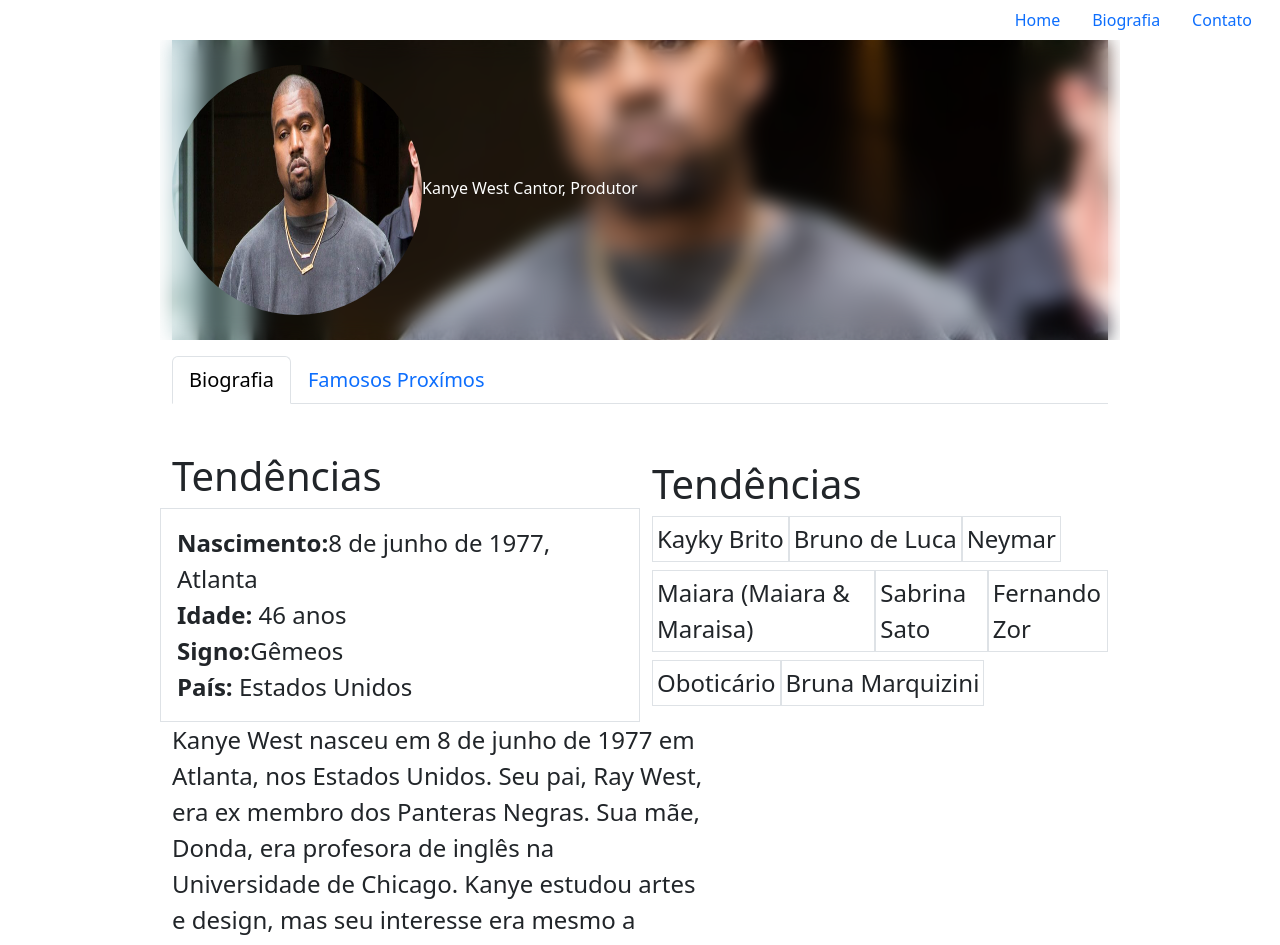
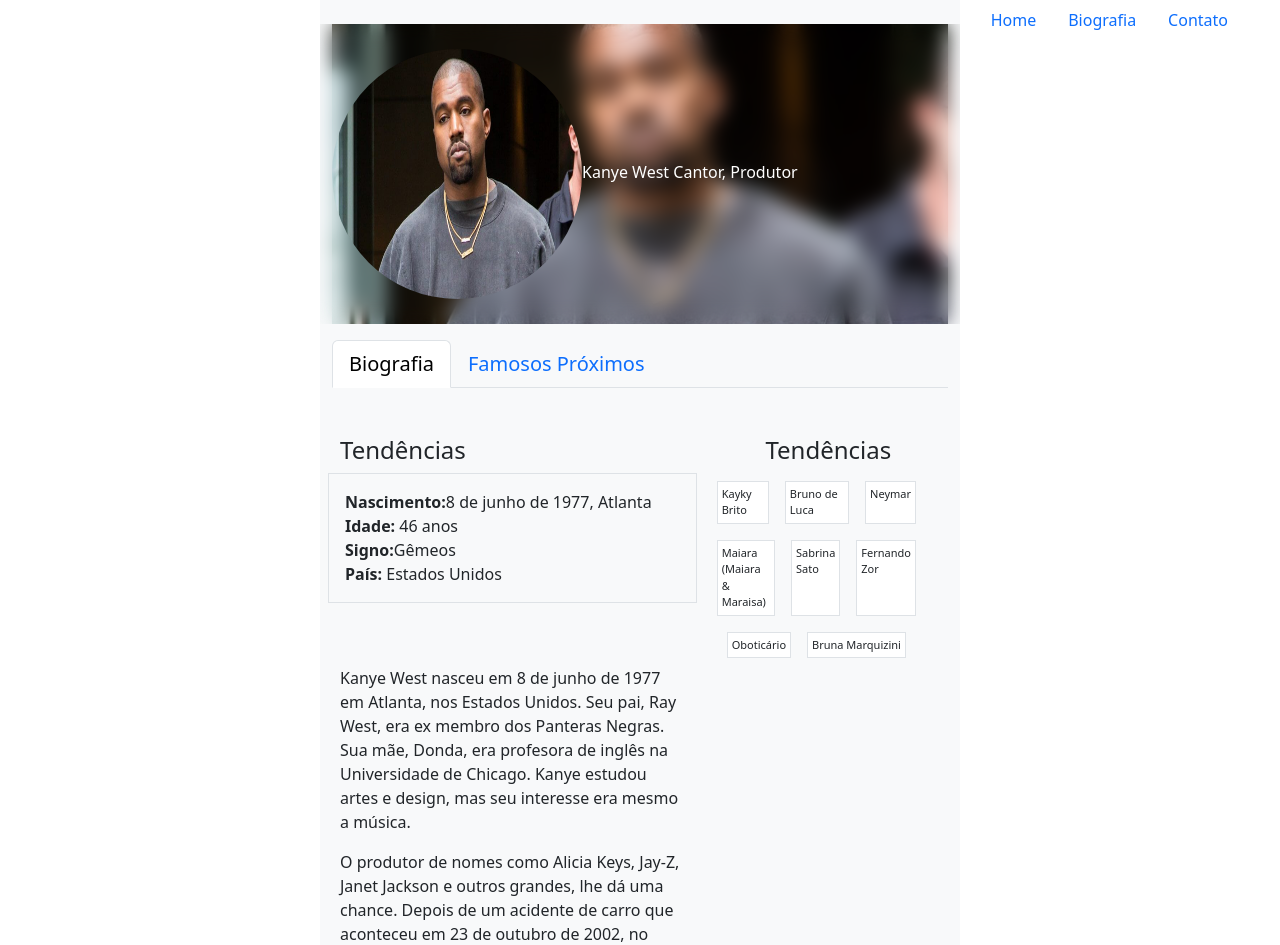
Before and after one commit to Renanluizssx/Projeto-Kanye-West, a React (Create React App) app in the folder myapp/: page /Biografia in a window 1280 px wide. Shown: the top 945 px of the page. Built offline with nearby package versions, Linux system fonts and the light colour scheme.

Commit message:
commitado

```diff
--- a/myapp/src/ColecaodeDados.js
+++ b/myapp/src/ColecaodeDados.js
@@ -56,7 +56,7 @@ export const dadosArtistas = {
       nome: "Caityn Jenner",
     },
     { imagem: kendall, nome: "Kendall Jenner" },
-    { imagem: kylieJenner, nome: "Kylie Jenner" },
+    { imagem: kimKardashian, nome: "Kim Kardashian" },
   ],
   amor: {
     imagem: kylieJenner,
--- a/myapp/src/Componentes/header-biografia/index.js
+++ b/myapp/src/Componentes/header-biografia/index.js
@@ -5,7 +5,7 @@ import { LinkContainer } from "react-router-bootstrap";
 function HeaderBiografia({ Row, Col }) {
   return (
     <Row className="justify-content-center">
-      <Col xs={9}>
+      <Col xs={12}>
         <header className="header-biografia">
           <Row className="align-items-center container-header">
             <Col>
@@ -35,7 +35,7 @@ function HeaderBiografia({ Row, Col }) {
 
               <Nav.Item>
                 <LinkContainer to="/Famosos">
-                  <Nav.Link>Famosos Proxímos</Nav.Link>
+                  <Nav.Link>Famosos Próximos</Nav.Link>
                 </LinkContainer>
               </Nav.Item>
             </Nav>
--- a/myapp/src/Componentes/navegacao/index.js
+++ b/myapp/src/Componentes/navegacao/index.js
@@ -2,8 +2,8 @@ import Nav from "react-bootstrap/esm/Nav";
 import { LinkContainer } from "react-router-bootstrap";
 function Navegacao({ Row, Col }) {
   return (
-    <Row>
-      <Col>
+    <Row className="fixed-top">
+      <Col xs={12}>
         <Nav className="justify-content-end" activeKey="/home">
           <Nav.Item>
             <LinkContainer to="/">
--- /dev/null
+++ b/myapp/src/Componentes/tendencias/index.css
@@ -0,0 +1,3 @@
+.tendencias {
+  font-size: 11px;
+}
--- a/myapp/src/Componentes/tendencias/index.js
+++ b/myapp/src/Componentes/tendencias/index.js
@@ -1,40 +1,48 @@
+import "./index.css";
+
 function Tendencias({ Row, Col }) {
   return (
-    <>
-      <h2 className="fs-1">Tendências</h2>
-      <Row className="fs-4">
-        <Col xs={12} className="tendencias-col d-flex justify-content-left">
-          <span className="p-1 mb-2 bg-white text-dark border tendencias">
+    <Row className="tendencias">
+      <h2 className="fs-4 text-center">Tendências</h2>
+      <Row>
+        <Col xs={12} className="tendencias-col d-flex justify-content-center">
+          <span className="p-1 mb-2 bg-white text-dark border tendencias m-2">
             Kayky Brito
           </span>
-          <span className="p-1 mb-2 bg-white text-dark border tendencias">
+
+          <span className="p-1 mb-2 bg-white text-dark border tendencias m-2">
             Bruno de Luca
           </span>
-          <span className="p-1 mb-2 bg-white text-dark border tendencias">
+          <span className="p-1 mb-2 bg-white text-dark border tendencias m-2">
             Neymar
           </span>
         </Col>
-        <Col xs={12} className="tendencias-col d-flex justify-content-left">
-          <span className="p-1  mb-2 bg-white text-dark border tendencias">
+      </Row>
+      <Row>
+        <Col xs={12} className="tendencias-col d-flex justify-content-center">
+          <span className="p-1  mb-2 bg-white text-dark border tendencias m-2">
             Maiara (Maiara & Maraisa)
           </span>
 
-          <span className="p-1 mb-2 bg-white text-dark border tendencias">
+          <span className="p-1 mb-2 bg-white text-dark border tendencias m-2">
             Sabrina Sato
           </span>
-          <span className="p-1  mb-2 bg-white text-dark border tendencias">
+          <span className="p-1  mb-2 bg-white text-dark border tendencias m-2">
             Fernando Zor
           </span>
         </Col>
-
-        <Col xs={12} className="tendencias-col d-flex justify-content-left">
-          <span className="p-1 mb-2 bg-white text-dark border">Oboticário</span>
-          <span className="p-1 mb-2 bg-white text-dark border">
+      </Row>
+      <Row>
+        <Col xs={12} className="tendencias-col d-flex justify-content-center">
+          <span className="p-1 mb-2 bg-white text-dark border m-2">
+            Oboticário
+          </span>
+          <span className="p-1 mb-2 bg-white text-dark border m-2">
             Bruna Marquizini
           </span>
         </Col>
       </Row>
-    </>
+    </Row>
   );
 }
 
--- a/myapp/src/pages/biografia/index.js
+++ b/myapp/src/pages/biografia/index.js
@@ -9,15 +9,15 @@ import Tendencias from "../../Componentes/tendencias";
 function Biografia() {
   return (
     <Container fluid>
-      <Navegacao Row={Row} Col={Col} />
-      <HeaderBiografia Row={Row} Col={Col} />
-      <Row className="justify-content-center mt-5">
-        <Col xs={9}>
-          <main className="mw-100">
-            <Row>
-              <Col xs={6}>
-                <Row className="caixa-detalhes fs-4">
-                  <h2 className="fs-1">Tendências</h2>
+      <Row className="justify-content-center">
+        <Navegacao Row={Row} Col={Col} />
+        <Col xs={6} className="bg-light pt-4 mb-1">
+          <HeaderBiografia Row={Row} Col={Col} />
+          <main className="mw-100  ms-2">
+            <Row className="mt-5">
+              <Col xs={7}>
+                <Row className="caixa-detalhes fs-6">
+                  <h2 className="fs-4">Tendências</h2>
                   <Col className="border p-3 w-100" xs={7}>
                     <span className="fw-bold text-dark md-0">Nascimento:</span>
                     8 de junho de 1977, Atlanta
@@ -33,13 +33,13 @@ function Biografia() {
                   </Col>
                 </Row>
               </Col>
-              <Col xs={6} className="d-flex flex-column justify-content-center">
+              <Col xs={5} className="d-flex flex-column justify-content-center">
                 <Tendencias Row={Row} Col={Col} />
               </Col>
             </Row>
             <Row>
               <Col xs={7}>
-                <section className="secao-biografia fs-4">
+                <section className="secao-biografia fs-6">
                   <p>
                     Kanye West nasceu em 8 de junho de 1977 em Atlanta, nos
                     Estados Unidos. Seu pai, Ray West, era ex membro dos
@@ -76,8 +76,8 @@ function Biografia() {
                     Kardashian
                   </p>
                 </section>
-                <section className="Discografia fs-4">
-                  <h3 className="fs-3">Discografia:</h3>
+                <section className="Discografia fs-6">
+                  <h3 className="fs-4">Discografia:</h3>
                   <ul>
                     <li>2011 : Watch the throne</li>
                     <li>2010 : My beautiful dark twisted fantasy</li>
--- a/myapp/src/pages/secao-famosos/index.js
+++ b/myapp/src/pages/secao-famosos/index.js
@@ -5,7 +5,6 @@ import Navegacao from "../../Componentes/navegacao";
 import HeaderBiografia from "../../Componentes/header-biografia";
 import "./secao-famosos.css";
 import * as React from "react";
-import { useState } from "react";
 import DadosArtistas from "../../Componentes/boxes-artista";
 import { dadosArtistas } from "../../ColecaodeDados";
 import Tendencias from "../../Componentes/tendencias";
@@ -18,11 +17,12 @@ function SecaoFamosos() {
   return (
     <Container fluid>
       <Navegacao Row={Row} Col={Col} />
-      <HeaderBiografia Row={Row} Col={Col} />
+
       <Row className="justify-content-center mt-5">
-        <Col>
-          <Row>
-            <Col xs={9}>
+        <Col xs={7} className="bg-light">
+          <HeaderBiografia Row={Row} Col={Col} />
+          <Row className="mt-5">
+            <Col xs={7}>
               <main>
                 <h2 className="fs-1">Famosos Próximos</h2>
                 <Row>
@@ -75,6 +75,9 @@ function SecaoFamosos() {
                 </Row>
               </main>
             </Col>
+            <Col xs={5}>
+              <Tendencias Row={Row} Col={Col} />
+            </Col>
           </Row>
         </Col>
       </Row>
```
